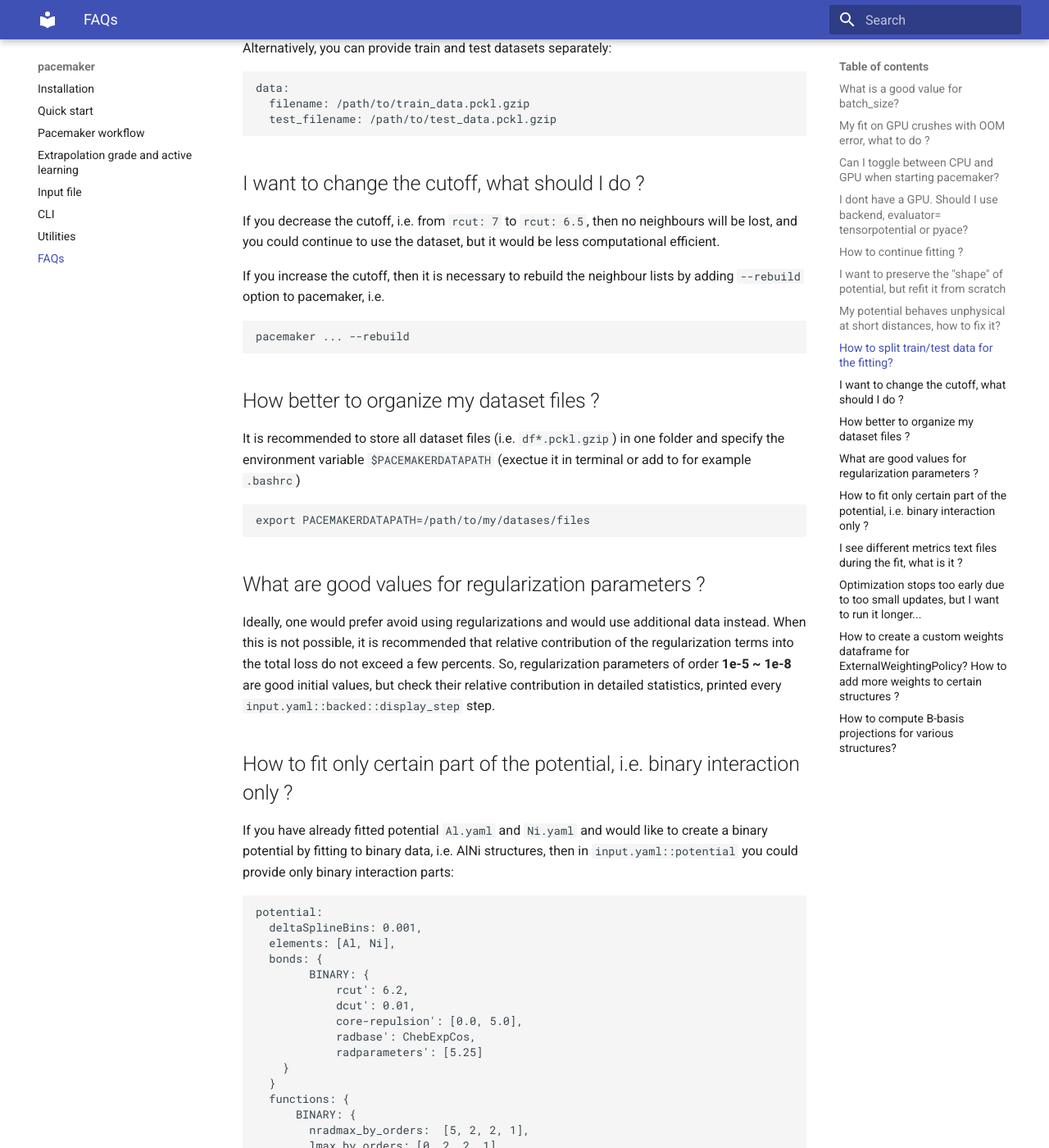
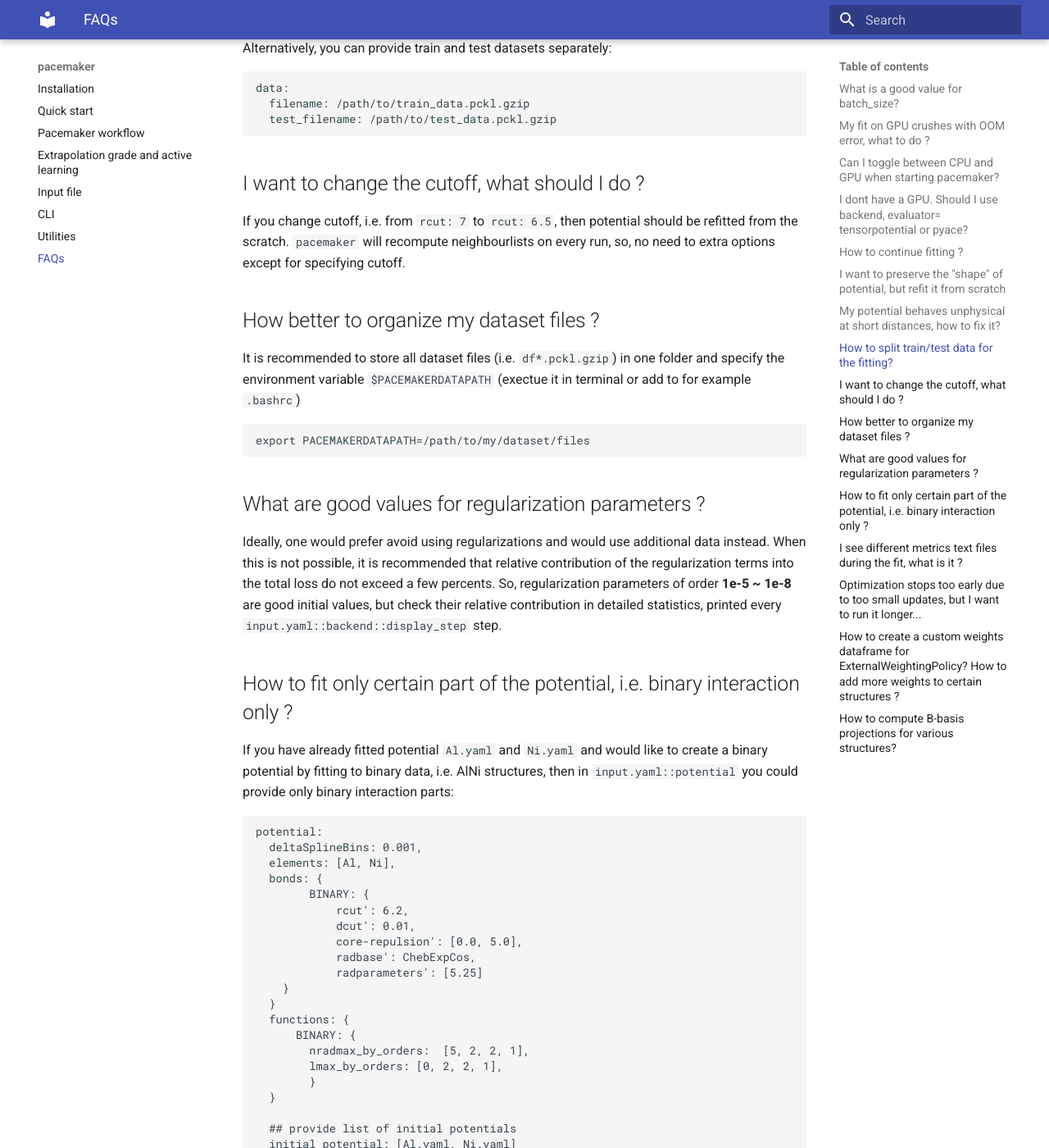
Before and after one commit to ICAMS/python-ace, an MkDocs documentation site: the page built from docs/pacemaker/faq.md, in a window 1280 px wide and 1400 px high, scrolled down 3250 px. Shown: the whole window at 82% size. Built offline with MkDocs 1.6.1 and Material for MkDocs 9.7.7, drawn with Linux system fonts in a browser that asks for light colours.

Commit message:
Update faq.md

````diff
--- a/docs/pacemaker/faq.md
+++ b/docs/pacemaker/faq.md
@@ -140,28 +140,26 @@ data:
 
 ## I want to change the cutoff, what should I do ?
 
-If you decrease the cutoff, i.e. from `rcut: 7` to `rcut: 6.5`,
-then no neighbours will be lost, and you could continue to use the dataset, but it would be less computational efficient.
+If you change cutoff, i.e. from `rcut: 7` to `rcut: 6.5`, then potential should be refitted from the scratch.
+`pacemaker` will recompute neighbourlists on every run, so, no need to extra options except for specifying cutoff.
 
-If you increase the cutoff, then it is necessary to rebuild the neighbour lists by adding `--rebuild` option to pacemaker, i.e.
 
-```
-pacemaker ... --rebuild
-```
 
 ## How better to organize my dataset files ?
+
 It is recommended to store all dataset files (i.e. `df*.pckl.gzip`) in one folder and
 specify the environment variable `$PACEMAKERDATAPATH` (exectue it in terminal or add to for example `.bashrc`)
 
 ```
-export PACEMAKERDATAPATH=/path/to/my/datases/files
+export PACEMAKERDATAPATH=/path/to/my/dataset/files
 ```
 
 ## What are good values for regularization parameters ?
+
 Ideally, one would prefer avoid using regularizations and would use additional data instead. When this is not possible,
 it is recommended that relative contribution of the regularization terms into the total loss do not exceed a few percents.
 So, regularization parameters of order **1e-5 ~ 1e-8** are good initial values, but check their relative contribution in
-detailed statistics, printed every `input.yaml::backed::display_step` step.
+detailed statistics, printed every `input.yaml::backend::display_step` step.
 
 ## How to fit only certain part of the potential, i.e. binary interaction only ?
 If you have already fitted potential `Al.yaml` and `Ni.yaml` and would like to create a binary potential by fitting
@@ -201,6 +199,7 @@ fit:
 ```
 
 ## I see different metrics text files during the fit, what is it ?
+
 All metrics files contain values of loss function (*loss*), its energy/forces contributions (*e_loss_contrib*, *f_loss_contrib*),
 regularization contributions (*reg_loss*) and also root mean squared error (RMSE)/ mean absolute error (MAE) (*rmse_**, *mae_**)
 of energies (*rmse_epa*,*mae_epa*) and forces (norm of error vector *rmse_f* and per-component *mae_f_comp*)  for whole dataset
@@ -210,6 +209,7 @@ are updated after each ladder step and `cycle_metrics.txt`/`test_cycle_metrics.t
 
 
 ## Optimization stops too early due to too small updates, but I want to run it longer...
+
 You need to decrease certain tolerance parameters for corresponding minimization algorithm.
 For example, for [BFGS](https://docs.scipy.org/doc/scipy/reference/optimize.minimize-bfgs.html), there is `gtol: 1e-5`
 default parameter, that you could decrease in `input.yaml`
@@ -219,8 +219,10 @@ fit:
 ```
 
 ## How to create a custom weights dataframe for ExternalWeightingPolicy? How to add more weights to certain structures ?
+
 Please check [this](https://github.com/ICAMS/python-ace/blob/master/examples/custom-weights/data_custom_weights.ipynb) example notebook.
 
 ## How to compute B-basis projections for various structures?
+
 If you have  ACE potential (fitted or just constructed from scratch), then you can compute the B-basis projections for all atoms in your structure(s).
 Please check [this](https://github.com/ICAMS/python-ace/blob/master/examples/pyace/bbasis_projections.ipynb) example notebook.
````
